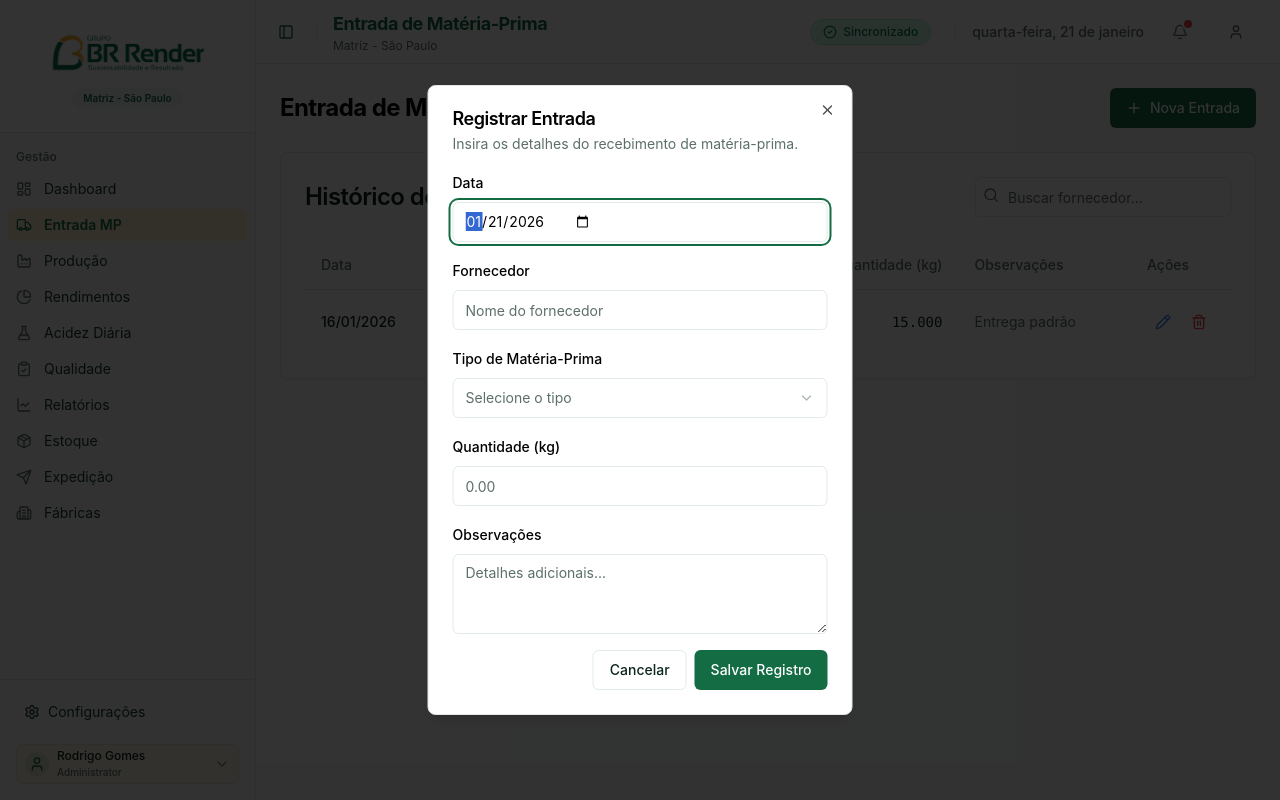
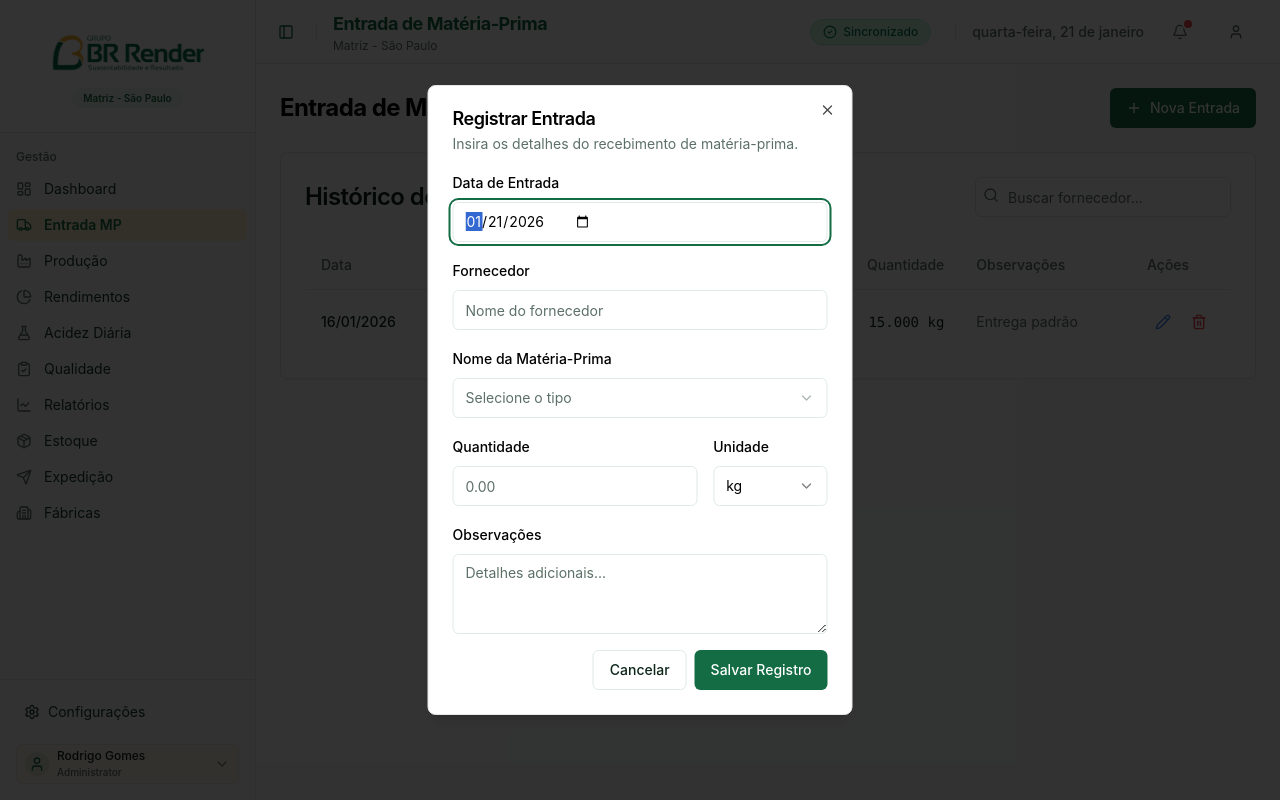
Before and after one commit to rodrigoengenheiro148/sistema-de-produ--o-industrial-s8cq8af0z, a React (Vite) app: page /entrada-mp in a window 1280 px wide. Both pictures are taken after a click on the button "Nova Entrada". Built offline with nearby package versions, Linux system fonts and the light colour scheme.

Commit message:
feat: Implement editable raw material history records

```diff
--- a/src/components/RawMaterialForm.tsx
+++ b/src/components/RawMaterialForm.tsx
@@ -33,6 +33,7 @@ const formSchema = z.object({
   quantity: z.string().refine((val) => !isNaN(Number(val)) && Number(val) > 0, {
     message: 'Quantidade deve ser um número positivo',
   }),
+  unit: z.string().min(1, 'Unidade é obrigatória'),
   notes: z.string().optional(),
 })
 
@@ -59,6 +60,7 @@ export function RawMaterialForm({
       supplier: initialData?.supplier || '',
       type: initialData?.type || '',
       quantity: initialData ? String(initialData.quantity) : '',
+      unit: initialData?.unit || 'kg',
       notes: initialData?.notes || '',
     },
   })
@@ -70,6 +72,7 @@ export function RawMaterialForm({
         supplier: initialData.supplier,
         type: initialData.type,
         quantity: String(initialData.quantity),
+        unit: initialData.unit || 'kg',
         notes: initialData.notes || '',
       })
     } else {
@@ -78,6 +81,7 @@ export function RawMaterialForm({
         supplier: '',
         type: '',
         quantity: '',
+        unit: 'kg',
         notes: '',
       })
     }
@@ -92,6 +96,7 @@ export function RawMaterialForm({
       supplier: values.supplier,
       type: values.type,
       quantity: quantityValue,
+      unit: values.unit,
       notes: values.notes,
     }
 
@@ -121,7 +126,7 @@ export function RawMaterialForm({
           name="date"
           render={({ field }) => (
             <FormItem>
-              <FormLabel>Data</FormLabel>
+              <FormLabel>Data de Entrada</FormLabel>
               <FormControl>
                 <Input type="date" {...field} />
               </FormControl>
@@ -147,7 +152,7 @@ export function RawMaterialForm({
           name="type"
           render={({ field }) => (
             <FormItem>
-              <FormLabel>Tipo de Matéria-Prima</FormLabel>
+              <FormLabel>Nome da Matéria-Prima</FormLabel>
               <Select onValueChange={field.onChange} defaultValue={field.value}>
                 <FormControl>
                   <SelectTrigger>
@@ -165,12 +170,13 @@ export function RawMaterialForm({
             </FormItem>
           )}
         />
+        <div className="grid grid-cols-3 gap-4">
           <FormField
             control={form.control}
             name="quantity"
             render={({ field }) => (
-            <FormItem>
-              <FormLabel>Quantidade (kg)</FormLabel>
+              <FormItem className="col-span-2">
+                <FormLabel>Quantidade</FormLabel>
                 <FormControl>
                   <Input type="number" placeholder="0.00" {...field} />
                 </FormControl>
@@ -178,6 +184,33 @@ export function RawMaterialForm({
               </FormItem>
             )}
           />
+          <FormField
+            control={form.control}
+            name="unit"
+            render={({ field }) => (
+              <FormItem>
+                <FormLabel>Unidade</FormLabel>
+                <Select
+                  onValueChange={field.onChange}
+                  defaultValue={field.value}
+                >
+                  <FormControl>
+                    <SelectTrigger>
+                      <SelectValue placeholder="Un." />
+                    </SelectTrigger>
+                  </FormControl>
+                  <SelectContent>
+                    <SelectItem value="kg">kg</SelectItem>
+                    <SelectItem value="L">Litros</SelectItem>
+                    <SelectItem value="un">Unidades</SelectItem>
+                    <SelectItem value="ton">Toneladas</SelectItem>
+                  </SelectContent>
+                </Select>
+                <FormMessage />
+              </FormItem>
+            )}
+          />
+        </div>
         <FormField
           control={form.control}
           name="notes"
@@ -196,7 +229,7 @@ export function RawMaterialForm({
             Cancelar
           </Button>
           <Button type="submit">
-            {initialData ? 'Atualizar' : 'Salvar Registro'}
+            {initialData ? 'Salvar Alterações' : 'Salvar Registro'}
           </Button>
         </DialogFooter>
       </form>
--- a/src/context/DataContext.tsx
+++ b/src/context/DataContext.tsx
@@ -56,6 +56,7 @@ const MOCK_RAW_MATERIALS: RawMaterialEntry[] = [
     supplier: 'Frigorífico Boi Gordo',
     type: 'Ossos',
     quantity: 15000,
+    unit: 'kg',
     notes: 'Entrega padrão',
   },
 ]
--- a/src/lib/types.ts
+++ b/src/lib/types.ts
@@ -4,6 +4,7 @@ export interface RawMaterialEntry {
   supplier: string
   type: string
   quantity: number
+  unit: string
   notes?: string
   createdAt?: Date
 }
--- a/src/pages/RawMaterial.tsx
+++ b/src/pages/RawMaterial.tsx
@@ -141,8 +141,8 @@ export default function RawMaterial() {
               <TableRow>
                 <TableHead>Data</TableHead>
                 <TableHead>Fornecedor</TableHead>
-                <TableHead>Tipo</TableHead>
-                <TableHead className="text-right">Quantidade (kg)</TableHead>
+                <TableHead>Matéria-Prima</TableHead>
+                <TableHead className="text-right">Quantidade</TableHead>
                 <TableHead>Observações</TableHead>
                 {(canEdit || canDelete) && (
                   <TableHead className="w-[80px]">Ações</TableHead>
@@ -175,7 +175,8 @@ export default function RawMaterial() {
                       </span>
                     </TableCell>
                     <TableCell className="text-right font-mono">
-                      {entry.quantity.toLocaleString('pt-BR')}
+                      {entry.quantity.toLocaleString('pt-BR')}{' '}
+                      {entry.unit || 'kg'}
                     </TableCell>
                     <TableCell className="max-w-[200px] truncate text-muted-foreground">
                       {entry.notes || '-'}
```
Also changed, not shown: 7 other files (tests, documents, lock files or other folders). Lines whose indentation alone changed are shown as unchanged.
